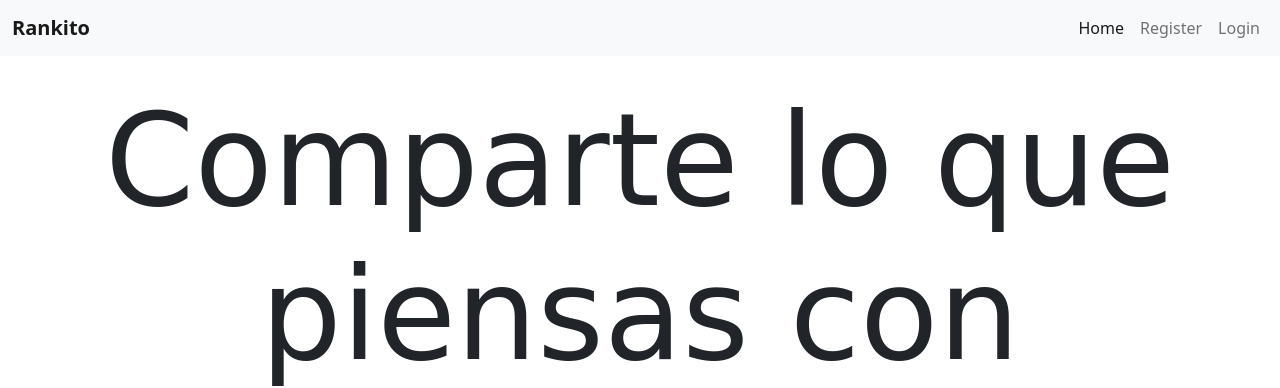
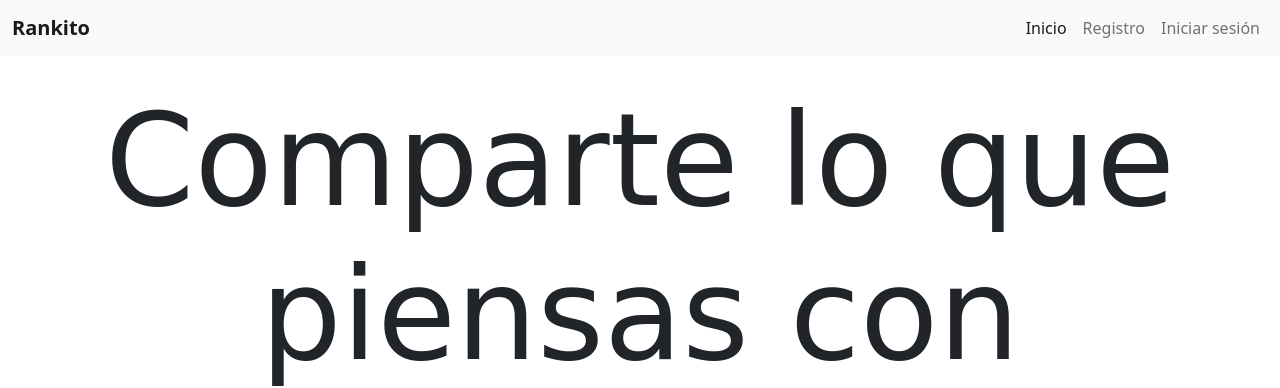
Before and after one commit to rodri-valladares/rankito, a Flask app: page / in a window 1280 px wide. Shown: the top 388 px of the page. Run offline with Flask 2, Linux system fonts and the light colour scheme; data that the repository does not hold is empty; some web fonts are replaced.

Commit message:
españolizacion de 'base.html'

```diff
--- a/templates/base.html
+++ b/templates/base.html
@@ -17,10 +17,6 @@
   <!-- Favicon -->
   <link rel="icon" href="{{ url_for('static', filename='favicon.ico') }}">
 
-  <!-- Bootstrap JS y Jquery -->
-  <script src="https://cdn.jsdelivr.net/npm/@popperjs/core@2.9.1/dist/umd/popper.min.js" integrity="sha384-SR1sx49pcuLnqZUnnPwx6FCym0wLsk5JZuNx2bPPENzswTNFaQU1RDvt3wT4gWFG" crossorigin="anonymous"></script>
-  <script src="https://cdn.jsdelivr.net/npm/bootstrap@5.0.0-beta3/dist/js/bootstrap.min.js" integrity="sha384-j0CNLUeiqtyaRmlzUHCPZ+Gy5fQu0dQ6eZ/xAww941Ai1SxSY+0EQqNXNE6DZiVc" crossorigin="anonymous"></script>
-
   <title> {% block title %}{% endblock %}</title>
 
 </head>
@@ -36,18 +32,18 @@
       <div class="collapse navbar-collapse " id="navbarNavAltMarkup">
         <ul class="navbar-nav ms-auto">
           <li>
-            <a class="nav-link active" aria-current="page" href="/">Home</a>
+            <a class="nav-link active" aria-current="page" href="/">Inicio</a>
           </li>
           {% if not usuario_logueado %}
           <li>
-            <a class="nav-link" href="/crear_usuario">Register</a>
+            <a class="nav-link" href="/crear_usuario">Registro</a>
           </li>
           <li>
-            <a class="nav-link" href="/ingreso_usuario">Login</a>
+            <a class="nav-link" href="/ingreso_usuario">Iniciar sesión</a>
           </li>
           {% else %}
           <li>
-            <a class="nav-link" href="/logout">Logout</a>
+            <a class="nav-link" href="/logout">Cerrar sesión</a>
           </li>
           {% endif %}
         </ul>
@@ -58,4 +54,8 @@
 {% block content %}
 {% endblock %}
 
+<!-- Bootstrap JS y Jquery -->
+<script src="https://cdn.jsdelivr.net/npm/@popperjs/core@2.9.1/dist/umd/popper.min.js" integrity="sha384-SR1sx49pcuLnqZUnnPwx6FCym0wLsk5JZuNx2bPPENzswTNFaQU1RDvt3wT4gWFG" crossorigin="anonymous"></script>
+<script src="https://cdn.jsdelivr.net/npm/bootstrap@5.0.0-beta3/dist/js/bootstrap.min.js" integrity="sha384-j0CNLUeiqtyaRmlzUHCPZ+Gy5fQu0dQ6eZ/xAww941Ai1SxSY+0EQqNXNE6DZiVc" crossorigin="anonymous"></script>
+
 </body>
```
